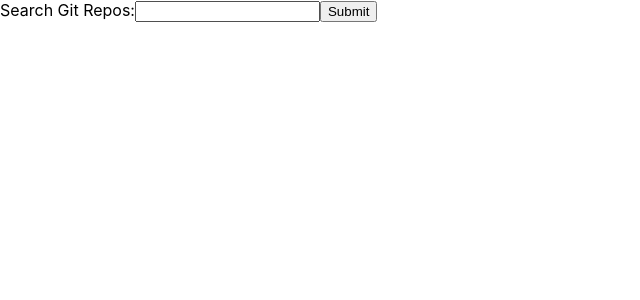
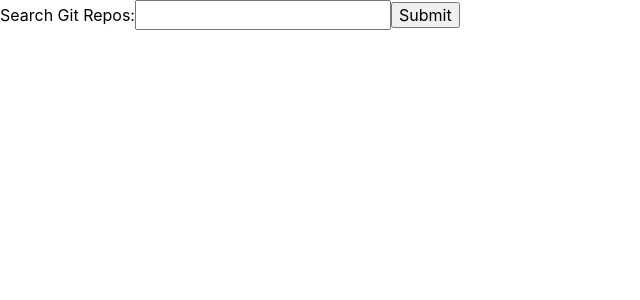
Before and after one commit to jamesgeorgewilliams/githubapi-star-search-react, a React (Create React App) app: page / in a window 1280 px wide. Shown: the top 300 px of the page, without its empty margins (0-640 px from the left). Built offline with nearby package versions, Linux system fonts and the light colour scheme.

Commit message:
chore: Update sass deps

```diff
--- a/package.json
+++ b/package.json
@@ -40,5 +40,8 @@
       "last 1 firefox version",
       "last 1 safari version"
     ]
+  },
+  "devDependencies": {
+    "node-sass": "^5.0.0"
   }
 }
--- a/src/index.css
+++ /dev/null
@@ -1,8 +0,0 @@
-body {
-  margin: 0;
-  font-family: -apple-system, BlinkMacSystemFont, "Segoe UI", "Roboto", "Oxygen",
-    "Ubuntu", "Cantarell", "Fira Sans", "Droid Sans", "Helvetica Neue",
-    sans-serif;
-  -webkit-font-smoothing: antialiased;
-  -moz-osx-font-smoothing: grayscale;
-}
--- /dev/null
+++ b/src/index.scss
@@ -0,0 +1,3 @@
+@import "./styles/base";
+@import "./styles/components/card";
+@import "./styles/components/form";
--- a/src/index.tsx
+++ b/src/index.tsx
@@ -1,6 +1,6 @@
 import React from 'react';
 import ReactDOM from 'react-dom';
-import './index.css';
+import './index.scss';
 import App from './App';
 
 ReactDOM.render(
--- /dev/null
+++ b/src/styles/base.scss
@@ -0,0 +1,79 @@
+/* Box sizing rules */
+*,
+*::before,
+*::after {
+  box-sizing: border-box;
+}
+
+/* Remove default margin */
+body,
+h1,
+h2,
+h3,
+h4,
+p,
+figure,
+blockquote,
+dl,
+dd {
+  margin: 0;
+}
+
+/* Remove list styles on ul, ol elements with a list role, which suggests default styling will be removed */
+ul[role="list"],
+ol[role="list"] {
+  list-style: none;
+}
+
+/* Set core root defaults */
+html:focus-within {
+  scroll-behavior: smooth;
+}
+
+/* Set core body defaults */
+body {
+  min-height: 100vh;
+  text-rendering: optimizeSpeed;
+  line-height: 1.5;
+  font-family: -apple-system, BlinkMacSystemFont, "Segoe UI", "Roboto", "Oxygen",
+    "Ubuntu", "Cantarell", "Fira Sans", "Droid Sans", "Helvetica Neue",
+    sans-serif;
+  -webkit-font-smoothing: antialiased;
+  -moz-osx-font-smoothing: grayscale;
+}
+
+/* A elements that don't have a class get default styles */
+a:not([class]) {
+  text-decoration-skip-ink: auto;
+}
+
+/* Make images easier to work with */
+img,
+picture {
+  max-width: 100%;
+  display: block;
+}
+
+/* Inherit fonts for inputs and buttons */
+input,
+button,
+textarea,
+select {
+  font: inherit;
+}
+
+/* Remove all animations, transitions and smooth scroll for people that prefer not to see them */
+@media (prefers-reduced-motion: reduce) {
+  html:focus-within {
+    scroll-behavior: auto;
+  }
+
+  *,
+  *::before,
+  *::after {
+    animation-duration: 0.01ms !important;
+    animation-iteration-count: 1 !important;
+    transition-duration: 0.01ms !important;
+    scroll-behavior: auto !important;
+  }
+}
--- /dev/null
+++ b/src/styles/components/card.scss
@@ -0,0 +1,2 @@
+li {
+}
--- /dev/null
+++ b/src/styles/components/form.scss
@@ -0,0 +1,4 @@
+form {
+  //   display: grid;
+  //   grid-template-columns: auto 1fr auto;
+}
```
Also changed, not shown: 1 other file (tests, documents, lock files or other folders).
